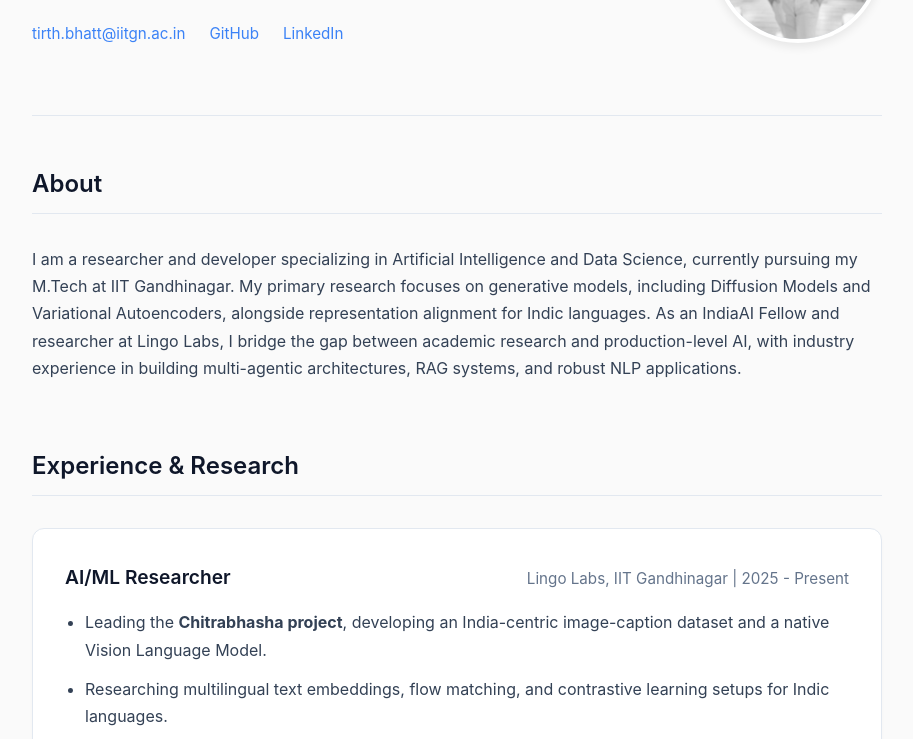
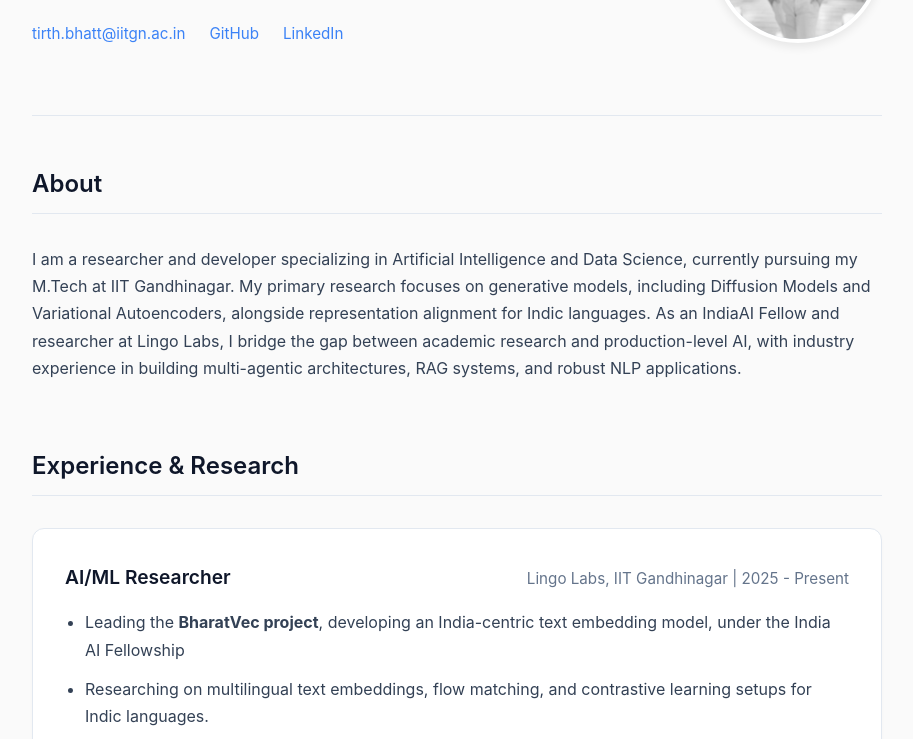
Before and after one commit to Tirth-021/myself, a plain HTML site: page index.html in a window 1280 px wide. Shown: the part 205-944 px from the top of the page, without its empty margins (183-1096 px from the left). Drawn offline with Linux system fonts and the light colour scheme.

Commit message:
Update index.html

```diff
--- a/index.html
+++ b/index.html
@@ -235,8 +235,8 @@
                     <span class="card-subtitle">Lingo Labs, IIT Gandhinagar | 2025 - Present</span>
                 </div>
                 <ul>
-                    <li>Leading the <strong>Chitrabhasha project</strong>, developing an India-centric image-caption dataset and a native Vision Language Model.</li>
-                    <li>Researching multilingual text embeddings, flow matching, and contrastive learning setups for Indic languages.</li>
+                    <li>Leading the <strong>BharatVec project</strong>, developing an India-centric text embedding model, under the India AI Fellowship</li>
+                    <li>Researching on multilingual text embeddings, flow matching, and contrastive learning setups for Indic languages.</li>
                     <li>Investigating Black-Box Adversarial Vulnerabilities in LLM-Based Time Series Forecasting.</li>
                 </ul>
             </div>
```
